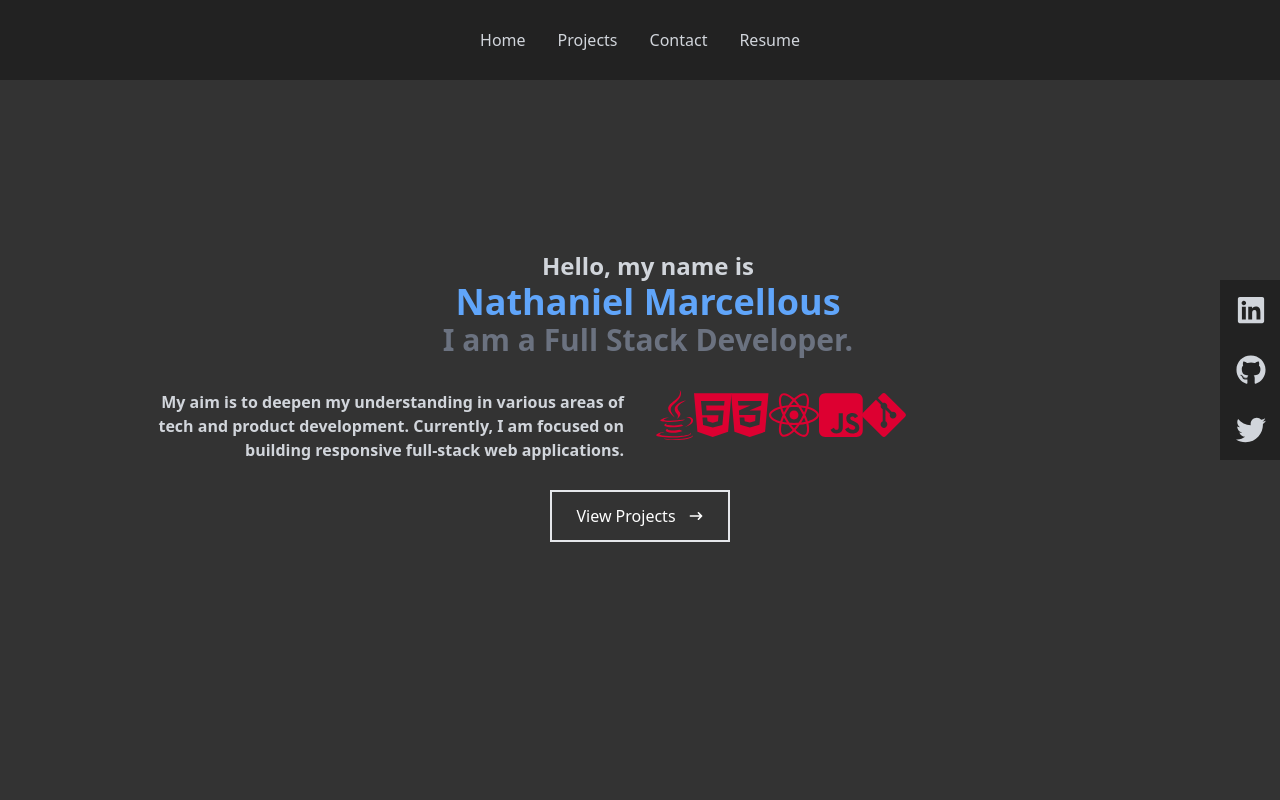
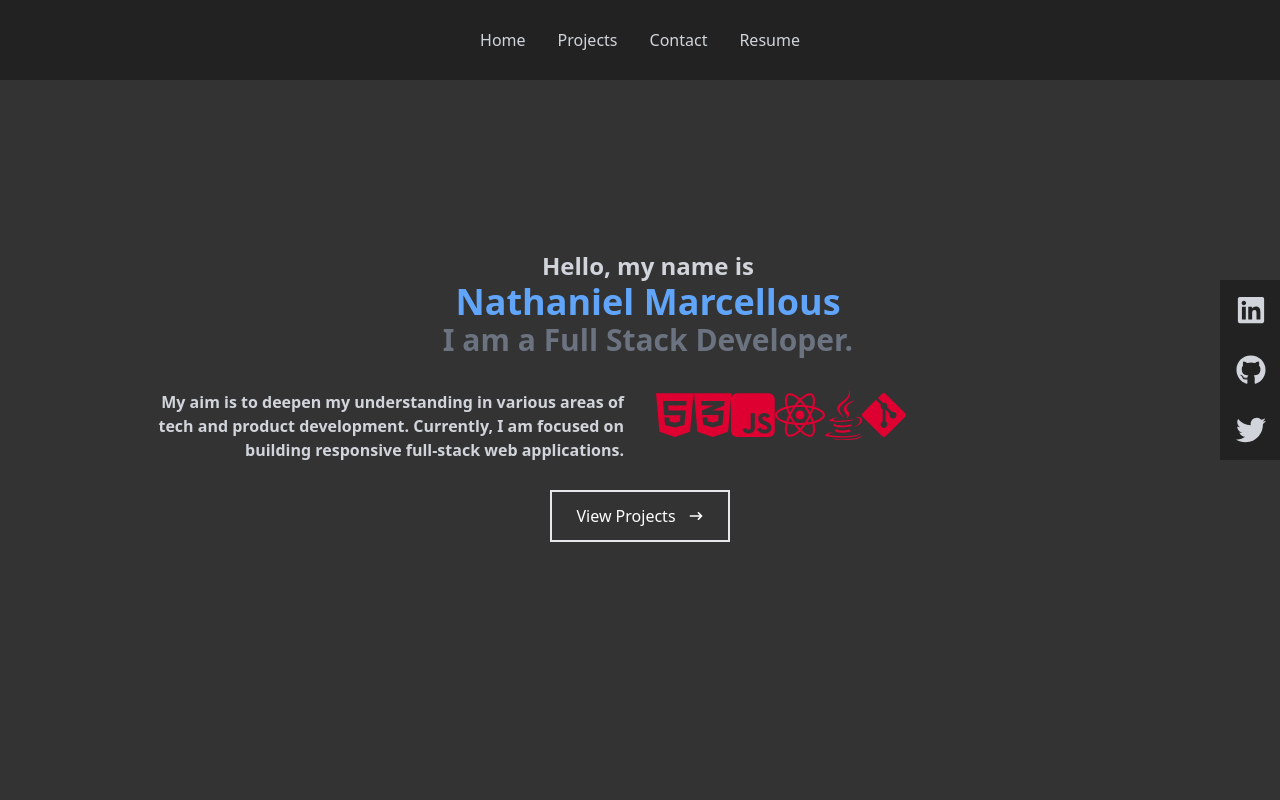
Before and after one commit to TabuHana/portfolio, a React (Create React App) app: page / in a window 1280 px wide. Shown: the top 800 px of the page. Built offline with nearby package versions, Linux system fonts and the light colour scheme.

Commit message:
shifted icons

```diff
--- a/src/components/Home.jsx
+++ b/src/components/Home.jsx
@@ -32,11 +32,11 @@ const Home = () => {
           </div>
           <div>
             <p>
-              <FontAwesomeIcon icon={faJava} color="#DD0031" fontSize={50} />
               <FontAwesomeIcon icon={faHtml5} color="#DD0031" fontSize={50} />
               <FontAwesomeIcon icon={faCss3Alt} color="#DD0031" fontSize={50} />
+              <FontAwesomeIcon icon={faJsSquare} color="#DD0031" fontSize={50} />
               <FontAwesomeIcon icon={faReact} color="#DD0031" fontSize={50} />
-              <FontAwesomeIcon icon={faJsSquare} color="#DD0031" fontSize={50} />
+              <FontAwesomeIcon icon={faJava} color="#DD0031" fontSize={50} />
               <FontAwesomeIcon icon={faGitAlt} color="#DD0031" fontSize={50} />
             </p>
           </div>
```
